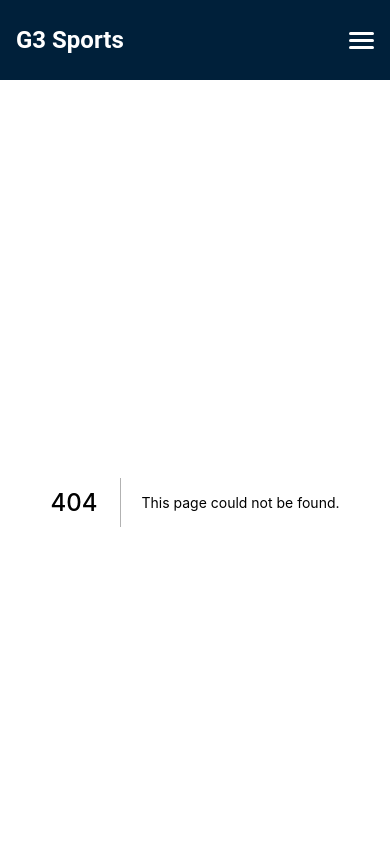
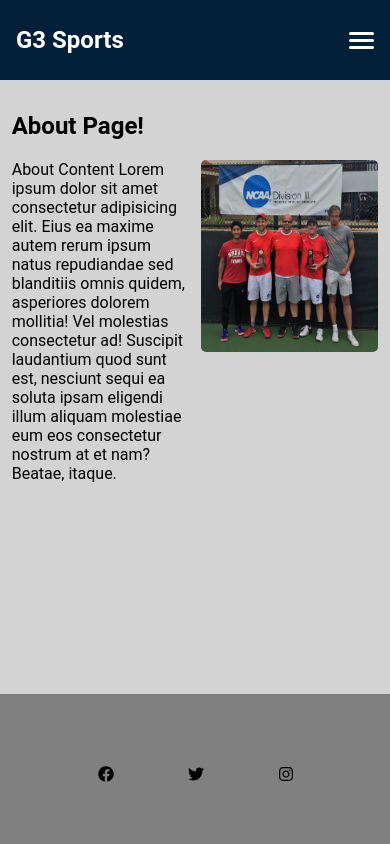
Before and after one commit to gngo2018/g3-sports, a Next.js app: page /about in a window 390 px wide. Before the commit this address had no page. Shown: the top 844 px of the page. Built offline with nearby package versions, Linux system fonts and the light colour scheme.

Commit message:
Added styling to about page for tablet, mobile, and desktop

```diff
--- a/components/layout/header/Header.tsx
+++ b/components/layout/header/Header.tsx
@@ -1,8 +1,8 @@
+import Link from 'next/link'
 import { useGlobalContext } from '../../../context/MyGlobalContext'
-import MobileMenu from '../../mobilemenu/MobileMenu'
 import headerStyles from './header.module.css'
 
-export default function Header(){
+export default function Header() {
     const { menuIsOpen, setMenuIsOpen } = useGlobalContext()
 
     const handleHamburgerMenuOnClick = () => {
@@ -11,9 +11,11 @@ export default function Header(){
         console.log(menuIsOpen)
     }
 
-    return(
+    return (
         <div className={headerStyles.header_container}>
-            <h2>G3 Sports</h2>
+            <Link href="/" passHref>
+                <h2>G3 Sports</h2>
+            </Link>
             <div className={headerStyles.hamburger_menu} onClick={() => handleHamburgerMenuOnClick()}>
                 <span className={headerStyles.hamburger_menu_line}></span>
                 <span className={headerStyles.hamburger_menu_line}></span>
@@ -21,7 +23,9 @@ export default function Header(){
             </div>
             <div className={headerStyles.header_list_item_container}>
                 <span>Tennis Services</span>
-                <span>About</span>
+                <Link href="/about" passHref>
+                    <span>About</span>
+                </Link>
                 <span>Contact</span>
             </div>
         </div>
--- a/components/mobilemenu/MobileMenu.tsx
+++ b/components/mobilemenu/MobileMenu.tsx
@@ -1,5 +1,6 @@
+import Link from 'next/link'
+import { FontAwesomeIcon } from '@fortawesome/react-fontawesome'
 import { useGlobalContext } from '../../context/MyGlobalContext'
-import { FontAwesomeIcon } from '@fortawesome/react-fontawesome'
 import mobileMenuStyles from './mobile_menu.module.css'
 
 export default function MobileMenu(){
@@ -7,8 +8,6 @@ export default function MobileMenu(){
 
     const handleExitMenuIcon = () => {
         setMenuIsOpen(!menuIsOpen);
-
-        console.log(menuIsOpen)
     }
 
     return (
@@ -19,7 +18,9 @@ export default function MobileMenu(){
             </div>
             <div className={mobileMenuStyles.mobile_menu_list_item_container}>
                 <span>Tennis Services</span>
-                <span>About</span>
+                <Link href="/about" passHref>
+                    <span onClick={() => handleExitMenuIcon()}>About</span>
+                </Link>
                 <span>Contact</span>
             </div>
         </div>
--- /dev/null
+++ b/pages/about/about.module.css
@@ -0,0 +1,41 @@
+.about_container{
+    padding:3%;
+    padding-bottom: 25vh;
+}
+
+.about_content_flex_container{
+    display: flex;
+    justify-content: space-between;
+}
+
+.about_content_flex_item{
+    width:50%;
+    padding-right:3%;
+}
+
+.image_flex_item{
+    position: relative;
+    height:12rem;
+    width:50%;
+}
+
+.image_flex_item img{
+    border-radius:5px;
+}
+
+@media(min-width: 700px){
+    .image_flex_item{
+        height:25rem;
+    }
+}
+
+@media (min-width: 1024px) {
+    .about_container{
+        padding: 3% 20%;
+    }
+
+    .image_flex_item{
+        height:35rem;
+    }
+
+}
--- /dev/null
+++ b/pages/about/index.tsx
@@ -0,0 +1,22 @@
+import Image from 'next/image'
+import aboutStyles from './about.module.css'
+
+export default function About() {
+    return (
+        <div className={aboutStyles.about_container}>
+            <h2>About Page!</h2>
+            <div className={aboutStyles.about_content_flex_container}>
+                <div className={aboutStyles.about_content_flex_item}>
+                    About Content Lorem ipsum dolor sit amet consectetur adipisicing elit. Eius ea maxime autem rerum ipsum natus repudiandae sed blanditiis omnis quidem, asperiores dolorem mollitia! Vel molestias consectetur ad! Suscipit laudantium quod sunt est, nesciunt sequi ea soluta ipsam eligendi illum aliquam molestiae eum eos consectetur nostrum at et nam? Beatae, itaque.
+                </div>
+                <div className={aboutStyles.image_flex_item}>
+                    <Image
+                        src='/assets/tennis/tennis1.jpg'
+                        alt='tennis'
+                        layout="fill"
+                    />
+                </div>
+            </div>
+        </div>
+    );
+}
```
